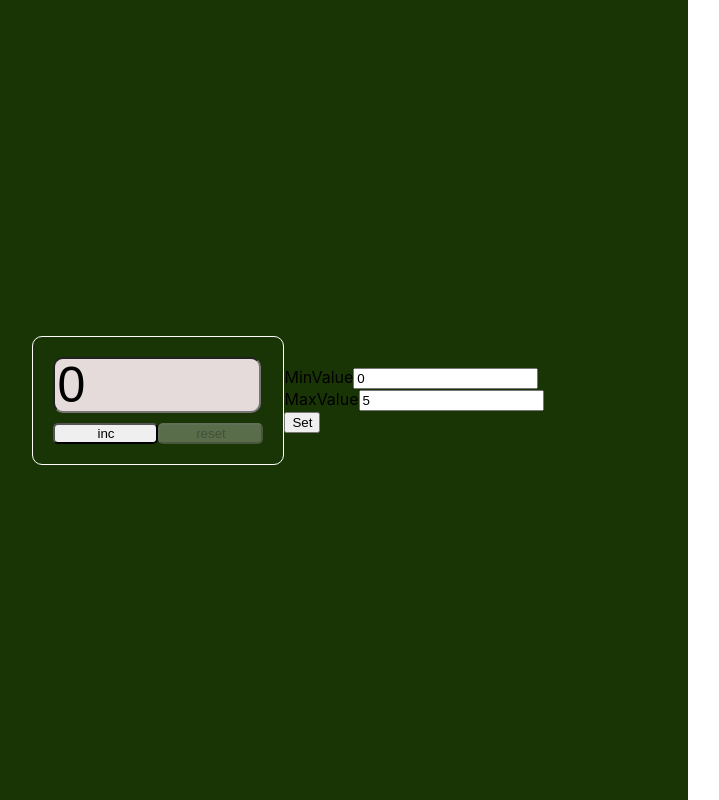
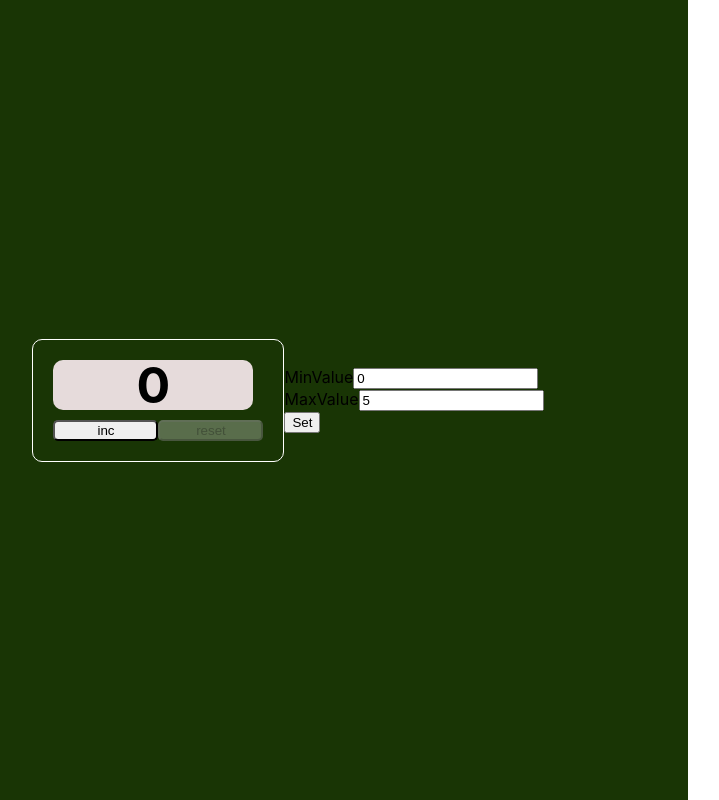
Before and after one commit to alx8437/Counter, a React (Create React App) app: page / in a window 1280 px wide. Shown: the whole page, without its empty margins (112-831 px from the left). Built offline with nearby package versions, Linux system fonts and the light colour scheme.

Commit message:
Set new values (update)

```diff
--- a/src/App.css
+++ b/src/App.css
@@ -13,9 +13,12 @@
   border-radius: 10px;
 }
 
-.counter__input {
+.counter__value {
   width: 200px;
   height: 50px;
+  display: flex;
+  align-items: center;
+  justify-content: center;
   border-radius: 10px;
   background-color: #e6dbdb;
   font-size: 50px;
@@ -25,6 +28,10 @@
   color: red;
 }
 
+.input__error {
+  border: 1px solid red;
+}
+
 .counter__button {
   margin-top: 10px;
   width: 105px;
--- a/src/App.tsx
+++ b/src/App.tsx
@@ -7,6 +7,7 @@ function App() {
     const [startValue, setStartValue] = useState<number>(0);
     const [endValue, setEndValue] = useState<number>(5);
     const [userValue, setUserValue] = useState<number>(startValue);
+    const [errorMessage, setErrorMessage] = useState<string>('')
 
     const setNewValues = (minValue: number, maxValue: number) => {
         setStartValue(minValue)
@@ -20,8 +21,8 @@ function App() {
 
     return (
         <div className="container">
-            <Counter setValue={setValue} startValue={startValue} endValue={endValue} userValue={userValue}/>
-            <Settings setNewValues={setNewValues} startValue={startValue} endValue={endValue} />
+            <Counter setValue={setValue} startValue={startValue} endValue={endValue} userValue={userValue} errorMessage={errorMessage}/>
+            <Settings setErrorMessage={setErrorMessage} setNewValues={setNewValues} startValue={startValue} endValue={endValue} errorMessage={errorMessage} />
         </div>
     );
 }
--- a/src/Counter.tsx
+++ b/src/Counter.tsx
@@ -5,25 +5,26 @@ type CounterPropsType = {
     endValue: number
     userValue: number
     setValue: (newValue: number) => void
+    errorMessage: string
 }
 
-export const Counter:FC<CounterPropsType> = ({startValue, endValue, userValue, setValue}) => {
+export const Counter:FC<CounterPropsType> = ({startValue, endValue, userValue, setValue, errorMessage}) => {
+    const hasError = !!errorMessage
+
     const increment = () => {
         const newValue = userValue + 1
         setValue(newValue);
     }
 
-    const resetInitialValue = () => {
-        setValue(startValue)
-    }
+    const resetInitialValue = () =>  setValue(startValue)
 
-    const inputClassName = `counter__input ${userValue === endValue ? 'error' : ''}`
+    const valueClassName = `counter__value ${userValue === endValue ? 'error' : ''}`
 
     return (
         <div className='counter'>
-            <input value={userValue} className={inputClassName} type="text"/>
+            {hasError ? <p className="error">{errorMessage}</p> : <strong className={valueClassName}>{userValue}</strong>}
             <div>
-                <button disabled={userValue === endValue} onClick={increment} className='counter__button'>inc</button>
+                <button disabled={userValue === endValue || hasError} onClick={increment} className='counter__button'>inc</button>
                 <button disabled={userValue === startValue} onClick={resetInitialValue} className='counter__button'>reset</button>
             </div>
         </div>
--- a/src/Settings.tsx
+++ b/src/Settings.tsx
@@ -1,40 +1,43 @@
-import React, {ChangeEvent, FC, useState} from 'react';
+import React, { ChangeEvent, FC, useState, useEffect } from 'react';
 
 type SettingPropsType = {
-    startValue: number
-    endValue: number
-    setNewValues: (minValue: number, maxValue: number) => void
-}
+    startValue: number;
+    endValue: number;
+    setNewValues: (minValue: number, maxValue: number) => void;
+    errorMessage: string;
+    setErrorMessage: (error: string) => void;
+};
 
-export const Settings:FC<SettingPropsType> = ({startValue, endValue, setNewValues}) => {
-    const [minValue, setMinValue] = useState<number>(startValue)
-    const [maxValue, setMaxValue] = useState<number>(endValue)
+export const Settings: FC<SettingPropsType> = ({ startValue, endValue, setNewValues, setErrorMessage }) => {
+    const [minValue, setMinValue] = useState(startValue);
+    const [maxValue, setMaxValue] = useState(endValue);
+    const [error, setError] = useState(false);
 
-    const onChangeMinValue = (e: ChangeEvent<HTMLInputElement>) => {
-        const {value} = e.currentTarget
-        setMinValue(Number(value))
-    }
+    useEffect(() => {
+        if (minValue < 0 || maxValue < 0 || maxValue <= minValue) {
+            setError(true);
+            setErrorMessage('Incorrect value');
+        } else {
+            setError(false);
+            setErrorMessage('');
+        }
+    }, [minValue, maxValue, setErrorMessage]);
 
-    const onChangeMaxValue = (e: ChangeEvent<HTMLInputElement>) => {
-        const {value} = e.currentTarget
-        setMaxValue(Number(value))
-    }
-
-    const setValues = () => {
-        setNewValues(minValue, maxValue)
-    }
+    const handleChange = (setter: React.Dispatch<React.SetStateAction<number>>) => (e: ChangeEvent<HTMLInputElement>) => {
+        setter(Number(e.target.value));
+    };
 
     return (
         <div>
             <div>
                 MinValue
-                <input type="number" value={minValue} onChange={onChangeMinValue}/>
+                <input className={error ? 'input__error' : ''} type="number" value={minValue} onChange={handleChange(setMinValue)} />
             </div>
             <div>
                 MaxValue
-                <input type="number" value={maxValue} onChange={onChangeMaxValue}/>
+                <input className={error ? 'input__error' : ''} type="number" value={maxValue} onChange={handleChange(setMaxValue)} />
             </div>
-            <button onClick={setValues}>Set</button>
+            <button disabled={error} onClick={() => setNewValues(minValue, maxValue)}>Set</button>
         </div>
     );
 };
```
